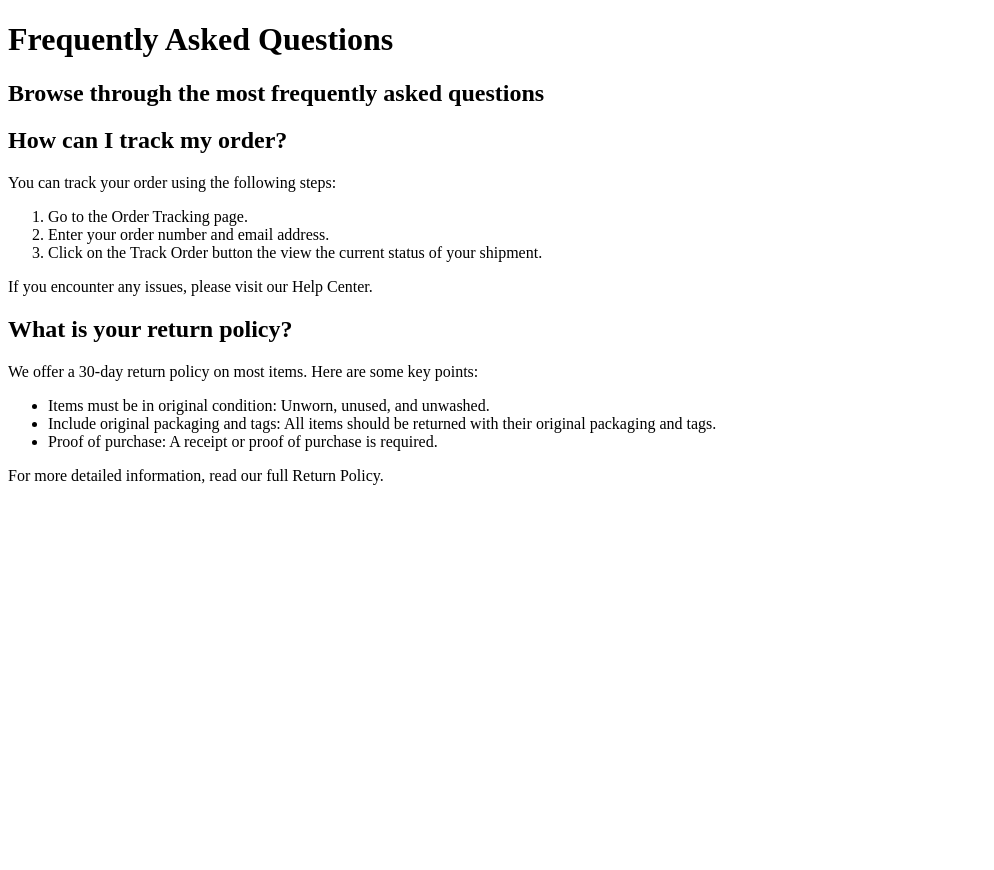
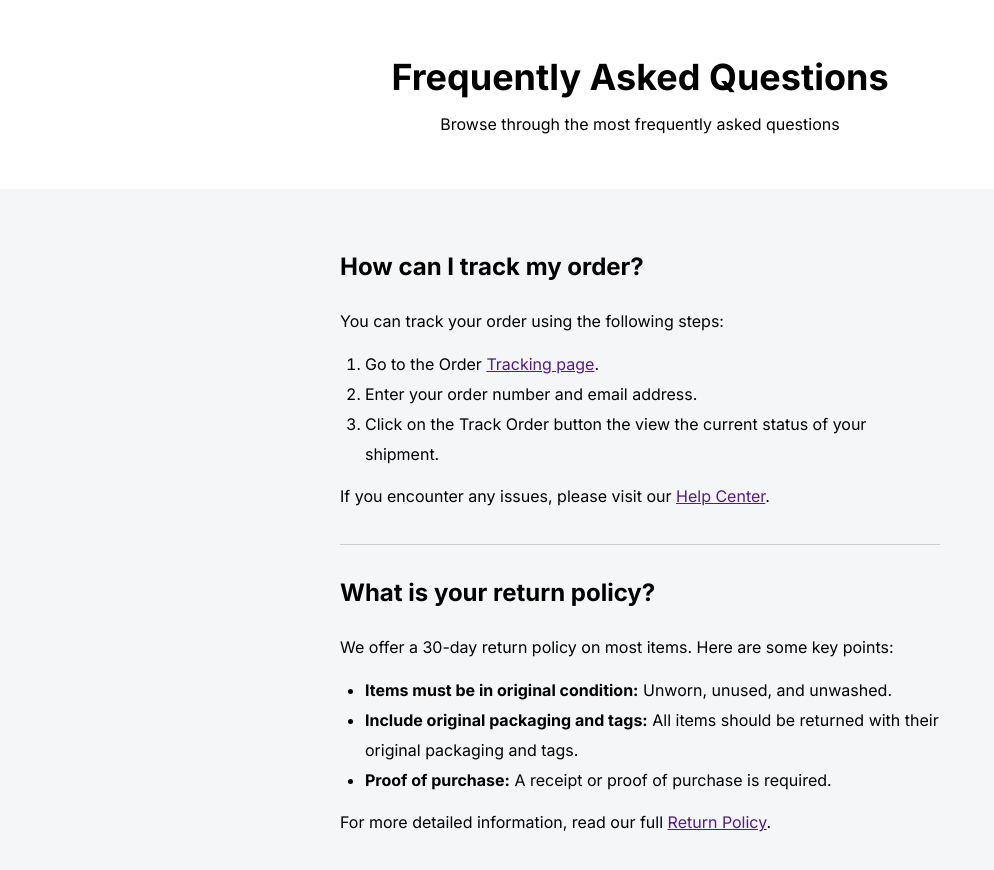
Before and after one commit to melikeasahin/devchallenges-example, a plain HTML site: page simple-faq-master/index.html in a window 1280 px wide. Shown: the whole page, without its empty margins (0-994 px from the left). Before the commit the page ends 800 px from the top, so only its background shows below. Drawn offline with Linux system fonts and the light colour scheme.

Commit message:
Simple Faq Master

```diff
--- a/simple-faq-master/index.html
+++ b/simple-faq-master/index.html
@@ -4,6 +4,11 @@
     <meta charset="UTF-8" />
     <meta name="viewport" content="width=device-width, initial-scale=1.0" />
     <title>Simple Faq Master</title>
+    <link
+      href="https://fonts.googleapis.com/css2?family=Inter:wght@400;600;700&display=swap"
+      rel="stylesheet"
+    />
+    <link rel="stylesheet" href="style.css" />
   </head>
   <body>
     <main>
@@ -13,6 +18,9 @@
           Browse through the most frequently asked questions
         </h2>
       </div>
+
+      <div class="sub-contanier">
+        <div class="content">
           <article>
             <h2 class="guestion">How can I track my order?</h2>
             <p class="explanation">
@@ -20,7 +28,7 @@
             </p>
             <div class="detail">
               <ol>
-            <li>Go to the Order Tracking page.</li>
+                <li>Go to the Order <a href="">Tracking page</a>.</li>
                 <li>Enter your order number and email address.</li>
                 <li>
                   Click on the Track Order button the view the current status of
@@ -28,10 +36,12 @@
                 </li>
               </ol>
             </div>
-        <p class="ecplanation-2">
-          If you encounter any issues, please visit our Help Center.
+            <p class="explanation-2">
+              If you encounter any issues, please visit our
+              <a href="">Help Center</a>.
             </p>
           </article>
+          <div class="thin-line"></div>
           <article>
             <h2 class="guestion">What is your return policy?</h2>
             <p class="explanation">
@@ -41,21 +51,27 @@
             <div class="detail">
               <ul>
                 <li>
-              Items must be in original condition: Unworn, unused, and unwashed.
+                  <strong>Items must be in original condition:</strong> Unworn,
+                  unused, and unwashed.
                 </li>
                 <li>
-              Include original packaging and tags: All items should be returned
-              with their original packaging and tags.
+                  <strong>Include original packaging and tags:</strong> All
+                  items should be returned with their original packaging and
+                  tags.
                 </li>
                 <li>
-              Proof of purchase: A receipt or proof of purchase is required.
+                  <strong>Proof of purchase:</strong> A receipt or proof of
+                  purchase is required.
                 </li>
               </ul>
             </div>
-        <p class="ecplanation-2">
-          For more detailed information, read our full Return Policy.
+            <p class="explanation-2">
+              For more detailed information, read our full
+              <a href="">Return Policy</a>.
             </p>
           </article>
+        </div>
+      </div>
     </main>
   </body>
 </html>
--- a/simple-faq-master/style.css
+++ b/simple-faq-master/style.css
@@ -0,0 +1,67 @@
+body {
+  font-family: "Inter", sans-serif;
+}
+
+* {
+  margin: 0;
+  padding: 0;
+}
+
+.contanier {
+  text-align: center;
+  padding: 55px 0;
+}
+
+.title {
+  font-size: 36px;
+}
+
+.sub-title {
+  font-size: 16px;
+  font-weight: 400;
+  padding-top: 15px;
+}
+
+.sub-contanier {
+  background-color: #f5f6f8;
+  line-height: 55px;
+  padding: 50px;
+}
+
+.sub-contanier .content {
+  max-width: 600px;
+  margin: 0 auto;
+}
+
+.detail {
+  line-height: 30px;
+  padding-left: 25px;
+}
+
+.thin-line {
+  border-bottom: 1px solid #ccc;
+  margin: 20px 0px;
+}
+
+@media only screen and (max-width: 1320px) {
+  .sub-contanier .content {
+    padding: 0 20px;
+  }
+}
+
+@media only screen and (max-width: 412px) {
+  .sub-title {
+    padding: 20px;
+  }
+  .sub-contanier {
+    padding: 50px 15px;
+  }
+  .explanation {
+    line-height: normal;
+    padding: 20px 0;
+  }
+  .explanation-2 {
+    line-height: normal;
+    padding: 20px 0;
+  }
+}
```
Lines whose indentation alone changed are shown as unchanged.
